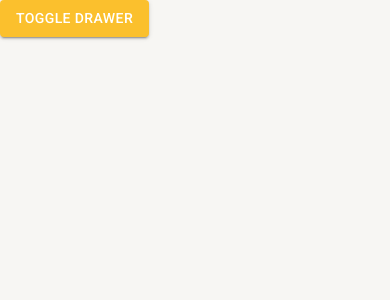
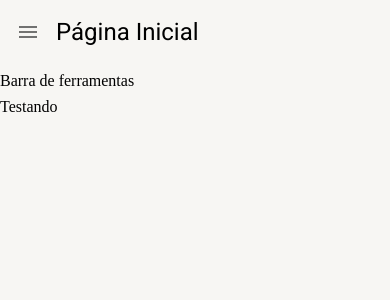
Before and after one commit to fabiosnascimento/react-cadastro-cidades-pessoas, a React (Create React App) app: page /pagina-inicial in a window 390 px wide. Shown: the top 300 px of the page. Built offline with nearby package versions, Linux system fonts and the light colour scheme.

Commit message:
Opções de menu e layout base responsivo para as páginas

```diff
--- /dev/null
+++ b/src/pages/dashboard/Dashboard.tsx
@@ -0,0 +1,9 @@
+import { LayoutBaseDePagina } from "../../shared/layouts";
+
+export const Dashboard = () => {
+  return (
+    <LayoutBaseDePagina titulo='Página Inicial' barraDeFerramentas={<>Barra de ferramentas</>}>
+      Testando
+    </LayoutBaseDePagina>
+  );
+}
--- a/src/pages/index.ts
+++ b/src/pages/index.ts
@@ -1 +1 @@
-export { };
+export * from './dashboard/Dashboard';
--- a/src/routes/index.tsx
+++ b/src/routes/index.tsx
@@ -1,13 +1,24 @@
-import { Button } from '@mui/material';
 import { Routes, Route, Navigate } from 'react-router-dom';
 import { useDrawerContext } from '../shared/contexts';
+import { useEffect } from 'react';
+import { Dashboard } from '../pages';
 
 export const AppRoutes = () => {
-  const { toggleDrawerOpen } = useDrawerContext();
+  const { setDrawerOptions } = useDrawerContext();
+
+  useEffect(() => {
+    setDrawerOptions([
+      {
+        label: 'Página Inicial',
+        icon: 'home',
+        path: '/pagina-inicial'
+      },
+    ])
+  }, [])
 
   return (
     <Routes>
-      <Route path="/pagina-inicial" element={<Button variant="contained" color="primary" onClick={toggleDrawerOpen}>Toggle Drawer</Button>} />
+      <Route path="/pagina-inicial" element={<Dashboard />} />
       <Route path="*" element={<Navigate to="/pagina-inicial" />} />
     </Routes>
   );
--- a/src/shared/components/menu-lateral/MenuLateral.tsx
+++ b/src/shared/components/menu-lateral/MenuLateral.tsx
@@ -1,16 +1,45 @@
 import { Avatar, Divider, Drawer, Icon, List, ListItemButton, ListItemIcon, ListItemText, useMediaQuery, useTheme } from '@mui/material';
 import { Box } from '@mui/system';
 import { useDrawerContext } from '../../contexts';
+import { useMatch, useNavigate, useResolvedPath } from 'react-router-dom';
 
 interface IMenuLateral {
   children: React.ReactNode
+}
+
+interface IListItemLinkProps {
+  to: string;
+  icon: string;
+  label: string;
+  onClick: (() => void) | undefined;
+}
+
+const ListItemLink: React.FC<IListItemLinkProps> = ({ to, icon, label, onClick }) => {
+  const navigate = useNavigate();
+
+  const resolvedPath = useResolvedPath(to);
+  const match = useMatch({ path: resolvedPath.pathname, end: false });
+
+  const handleClick = () => {
+    navigate(to);
+    onClick?.();
+  }
+
+  return (
+    <ListItemButton selected={!!match} onClick={handleClick}>
+      <ListItemIcon>
+        <Icon>{icon}</Icon>
+      </ListItemIcon>
+      <ListItemText primary={label}  />
+    </ListItemButton>
+  )
 }
 
 export const MenuLateral: React.FC<IMenuLateral> = ({ children }) => {
   const theme = useTheme();
   const smDown = useMediaQuery(theme.breakpoints.down('sm'));
 
-  const { isDrawerOpen, toggleDrawerOpen } = useDrawerContext();
+  const { isDrawerOpen, toggleDrawerOpen, drawerOptions } = useDrawerContext();
 
   return (
     <>
@@ -27,12 +56,14 @@
 
           <Box flex={1}>
             <List component="nav">
-              <ListItemButton>
-                <ListItemIcon>
-                  <Icon>home</Icon>
-                </ListItemIcon>
-                <ListItemText primary="Página Inicial" />
-              </ListItemButton>
+              {drawerOptions.map(drawerOption => (
+                <ListItemLink
+                  icon={drawerOption.icon}
+                  label={drawerOption.label}
+                  to={drawerOption.path}
+                  onClick={smDown ? toggleDrawerOpen : undefined}
+                />
+              ))}
             </List>
           </Box>
 
--- a/src/shared/contexts/DrawerContext.tsx
+++ b/src/shared/contexts/DrawerContext.tsx
@@ -1,8 +1,16 @@
 import { createContext, useCallback, useContext, useState } from 'react';
+
+interface IDrawerOptions {
+  icon: string;
+  path: string;
+  label: string;
+}
 
 interface IDrawerContextData {
   isDrawerOpen: boolean;
+  drawerOptions: IDrawerOptions[];
   toggleDrawerOpen: () => void;
+  setDrawerOptions: (newDrawerOptions: IDrawerOptions[]) => void;
 }
 
 interface IDrawerProviderProps {
@@ -17,13 +25,18 @@
 
 export const DrawerProvider: React.FC<IDrawerProviderProps> = ({ children }) => {
   const [isDrawerOpen, setIsDrawerOpen] = useState(false);
+  const [drawerOptions, setDrawerOptions] = useState<IDrawerOptions[]>([]);
 
   const toggleDrawerOpen = useCallback(() => {
     setIsDrawerOpen(oldDrawerOpen => !oldDrawerOpen);
   }, []);
 
+  const handleSetDrawerOptions = useCallback((newDrawerOptions: IDrawerOptions[]) => {
+    setDrawerOptions(newDrawerOptions);
+  }, []);
+
   return (
-    <DrawerContext.Provider value={{ isDrawerOpen, toggleDrawerOpen }}>
+    <DrawerContext.Provider value={{ isDrawerOpen, drawerOptions, toggleDrawerOpen, setDrawerOptions: handleSetDrawerOptions }}>
       {children}
     </DrawerContext.Provider>
   );
--- /dev/null
+++ b/src/shared/layouts/LayoutBaseDePagina.tsx
@@ -0,0 +1,55 @@
+import { ReactNode } from "react";
+import { Icon, IconButton, Typography, useMediaQuery, useTheme } from "@mui/material";
+import { Box } from "@mui/system";
+import { useDrawerContext } from "../contexts";
+
+interface ILayoutBaseDePaginaProps {
+  children: ReactNode;
+  titulo: string;
+  barraDeFerramentas: ReactNode
+}
+
+export const LayoutBaseDePagina:React.FC<ILayoutBaseDePaginaProps> = ({ children, titulo, barraDeFerramentas }) => {
+  const theme = useTheme();
+  const smDown = useMediaQuery(theme.breakpoints.down('sm'));
+  const mdDown = useMediaQuery(theme.breakpoints.down('md'));
+
+  const { toggleDrawerOpen } = useDrawerContext();
+
+  return (
+    <Box height='100%' display="flex" flexDirection="column" gap={1}>
+      <Box
+        padding={1}
+        display="flex"
+        alignItems="center"
+        gap={1}
+        height={theme.spacing(smDown ? 6 : mdDown ? 8 : 12)}
+      >
+        {smDown && (
+          <IconButton onClick={toggleDrawerOpen}>
+            <Icon>menu</Icon>
+          </IconButton>
+        )}
+
+        <Typography
+          overflow="hidden"
+          whiteSpace="nowrap"
+          textOverflow="ellipsis"
+          variant={smDown ? 'h5' : mdDown ? 'h4' : 'h3'}
+        >
+          {titulo}
+        </Typography>
+      </Box>
+
+      {barraDeFerramentas && (
+        <Box>
+          {barraDeFerramentas}
+        </Box>
+      )}
+
+      <Box  flex={1} overflow="auto">
+        {children}
+      </Box>
+    </Box>
+  );
+}
--- a/src/shared/layouts/index.ts
+++ b/src/shared/layouts/index.ts
@@ -1 +1 @@
-export { };
+export * from './LayoutBaseDePagina';
```
